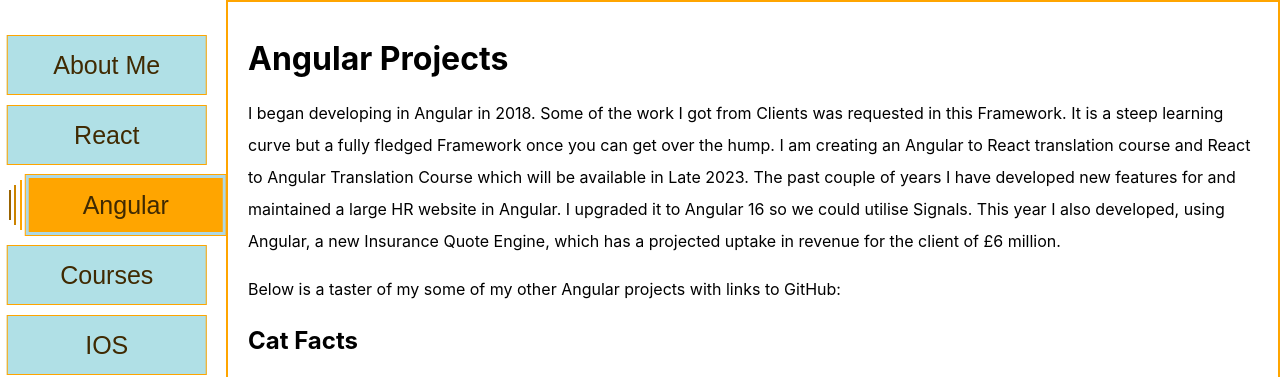
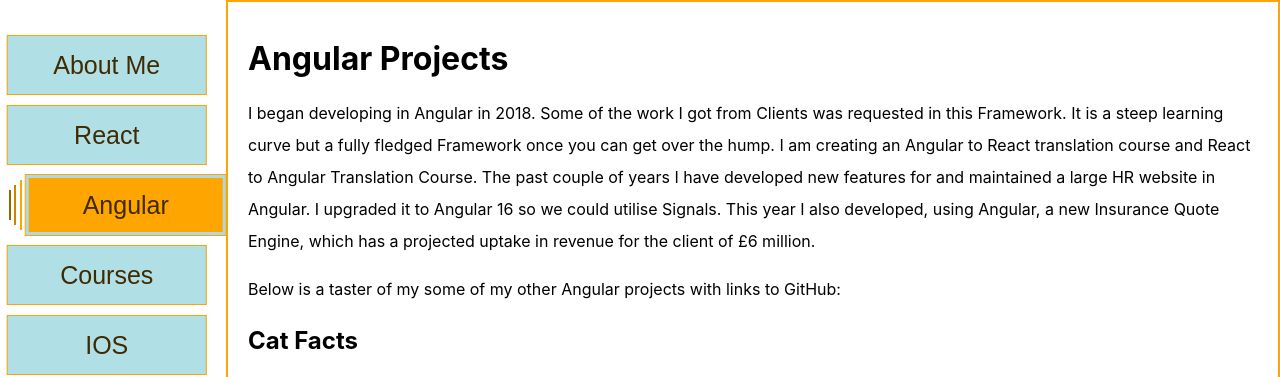
Before and after one commit to cathywalker/dev, a React (Create React App) app: page / in a window 1280 px wide. Both pictures are taken after a click on the element "Angular". Shown: the top 377 px of the page. Built offline with nearby package versions, Linux system fonts and the light colour scheme.

Commit message:
Projects

```diff
--- a/src/components/AngularProjects.js
+++ b/src/components/AngularProjects.js
@@ -4,7 +4,7 @@
   return (
     <div>
       <h1>Angular Projects</h1>
-      <div>I began developing in Angular in 2018. Some of the work I got from Clients was requested in this Framework. It is a steep learning curve but a fully fledged Framework once you can get over the hump. I am creating an Angular to React translation course and React to Angular Translation Course which will be available in Late 2023. The past couple of years I have developed new features for and maintained a large HR website in Angular. I upgraded it to Angular 16 so we could utilise Signals. This year I also developed, using Angular, a new Insurance Quote Engine, which has a projected uptake in revenue for the client of £6 million. <p>Below is a taster of my some of my other Angular projects with links to GitHub:</p> </div>
+      <div>I began developing in Angular in 2018. Some of the work I got from Clients was requested in this Framework. It is a steep learning curve but a fully fledged Framework once you can get over the hump. I am creating an Angular to React translation course and React to Angular Translation Course. The past couple of years I have developed new features for and maintained a large HR website in Angular. I upgraded it to Angular 16 so we could utilise Signals. This year I also developed, using Angular, a new Insurance Quote Engine, which has a projected uptake in revenue for the client of £6 million. <p>Below is a taster of my some of my other Angular projects with links to GitHub:</p> </div>
       <div>
         <h2>Cat Facts</h2>
         <p>A website to display Cat Facts, sign up for a Cat Facts Newsletter and play a 'Raining Cats' Mini Game.</p>
```
